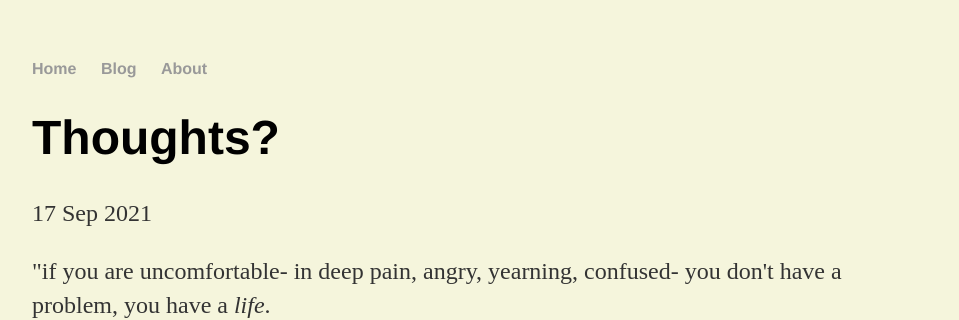
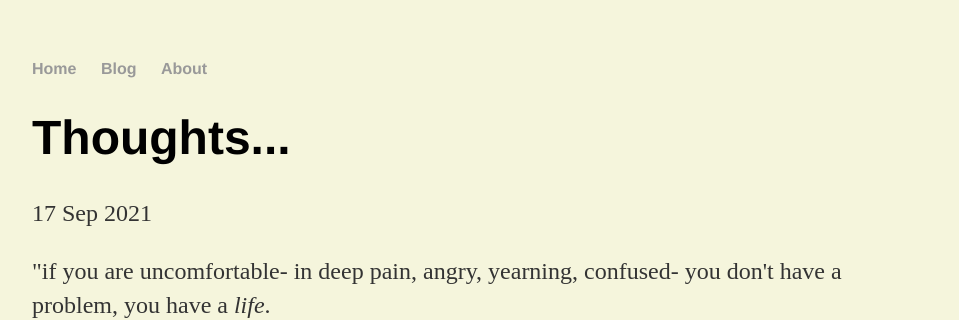
Before and after one commit to cbm2001/cbm2001.github.io, a Jekyll site: the page built from _posts/2021-09-17-quote.md, in a window 1280 px wide. Shown: the top 320 px of the page, without its empty margins (160-1119 px from the left). Built offline with Jekyll 4.4.1, drawn with Linux system fonts in a browser that asks for light colours.

```diff
--- a/_posts/2021-09-17-quote.md
+++ b/_posts/2021-09-17-quote.md
@@ -1,6 +1,6 @@
 ---
 layout: post
-title: "Thoughts? "
+title: "Thoughts... "
 date: 2021-09-17
 ---
 
```
